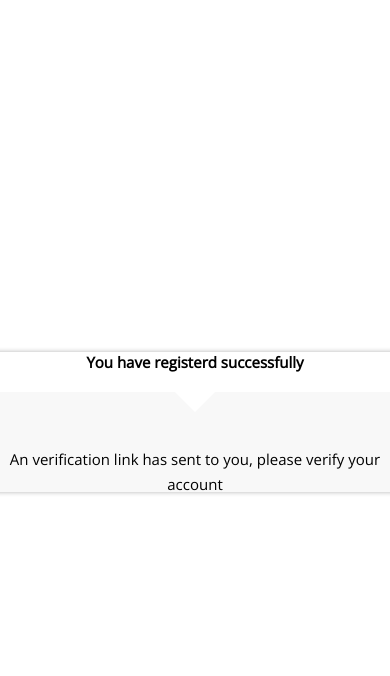
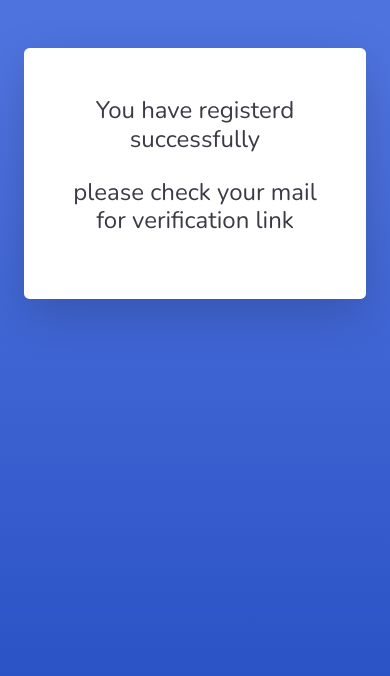
Before and after one commit to shubham405/FintechApplication, a Django app: page /verificationSent/ in a window 390 px wide. Shown: the top 676 px of the page. Run offline with Django 4.2, Linux system fonts and the light colour scheme; some libraries are stand-ins or nearby versions.

Commit message:
verification page added

```diff
--- a/templates/dashboard/verificationSent.html
+++ b/templates/dashboard/verificationSent.html
@@ -1,107 +1,63 @@
-<style>
-  .activation__wrapper {
-    position: absolute;
-    top: 50%;
-    left: 50%;
-    transform: translate( -50%, -50%);
-  }
-  .activation__container {
-    background-color: rgb(255,255,255);
-    box-shadow: 0 0 5px 0 rgba(0,0,0,0.3);
-    border-radius: 3px;
-    width: 420px;
-    height: auto;
-    font-family: 'Open Sans';
-    text-align: center;
-  }
-  .activation__header {
-    width: 100%;
-    height: 60px;
-    padding: 10px 0;
-  }
-  .activation__logo{
-     width: 250px;
-  }
-  .activation__subject {
-    height: 40px;
-    text-align: center;
-    font-size: 15px;
-    font-weight: 600;
-  }
-  .activation__arrow {
-    position: relative;
-    background: transparent;
-}
-  .activation__arrow:after {
-    top: 100%;
-    left: 50%;
-    border: solid transparent;
-    content: " ";
-    height: 0;
-    width: 0;
-    position: absolute;
-    pointer-events: none;
-    border-color: rgba(255, 255, 255, 0);
-    border-top-color: #fff;
-    border-width: 20px;
-    margin-left: -20px;
-}
-  .activation__message {
-    background-color: rgb(248,248,248);
-    height: 60px;
-    line-height: 25px;
-    padding: 30px 10px 10px;
-    font-size: 15px;
-  }
-  .activation__user {
-    font-weight: 600;
-    font-size: 18px;
-  }
-  .activation__link {
-    background-color: rgb(255,255,255);
-    height: 100px;
-    font-size: 15px;
-    line-height: 25px;
-    padding: 20px 10px;
-  }
-  .activation__btn {
-    border-radius: 3px;
-    color: rgb(255,255,255);
-    font-size: 15px;
-    background: rgb(21,142,255);
-    padding: 10px 20px;
-    text-decoration: none;
-    width: 200px;
-    margin: 10px auto 0;
-    cursor: pointer;
-  }
-  .activation__btn:hover {
-    background: #2997ff; /*lighten(rgb(21,142,255), 3)*/
-    text-decoration: none;
-  }
-  .activation__footer {
-    font-size: 13px;
-    line-height: 20px;
-    height: 50px;
-    padding: 10px 0;
-  }
-</style>
+{% load static %}
+<!DOCTYPE html>
+<html lang="en">
 
-<link rel="stylesheet" type="text/css" href="//fonts.googleapis.com/css?family=Open+Sans" />
+<head>
 
-<div class="activation__wrapper">
-  <div class="activation__container">
-  {% csrf_token %}
-    <div class="activation__subject">
-                                     {% if displayMessage %}
-                                     {{displayMessage}}
-                                     {% endif %} </div>
-    <div class="activation__arrow"></div>
-    <div class="activation__message">
-      <div>
-        <!--<Username>-->
-        <br/>An verification link has sent to you, please verify your account<br></div>
+    <meta charset="utf-8">
+    <meta http-equiv="X-UA-Compatible" content="IE=edge">
+    <meta name="viewport" content="width=device-width, initial-scale=1, shrink-to-fit=no">
+    <meta name="description" content="">
+    <meta name="author" content="">
+
+    <title>Admin Registeration</title>
+
+    <!-- Custom fonts for this template-->
+    <link href="{%static 'vendor/fontawesome-free/css/all.min.css'%}" rel="stylesheet" type="text/css">
+    <link
+        href="https://fonts.googleapis.com/css?family=Nunito:200,200i,300,300i,400,400i,600,600i,700,700i,800,800i,900,900i"
+        rel="stylesheet">
+
+    <!-- Custom styles for this template-->
+    <link href="{%static 'css/sb-admin-2.min.css'%}" rel="stylesheet">
+
+</head>
+
+<body class="bg-gradient-primary">
+
+    <div class="container">
+
+        <div class="card o-hidden border-0 shadow-lg my-5">
+            <div class="card-body p-0">
+                <!-- Nested Row within Card Body -->
+                <div class="row">
+                    <div class="col-lg-5 d-none d-lg-block bg-register-image"></div>
+                    <div class="col-lg-7">
+                        <div class="p-5">
+                            <div class="text-center">
+                                {% if displayMessage %}
+                                <h1 class="h4 text-gray-900 mb-4"> {{displayMessage}}</h1>
+                                <h2 class="h4 text-gray-900 mb-3"> please check your mail for verification link</h2>
+                            </div>
+                           {%endif%}
+                        </div>
+                    </div>
+                </div>
+            </div>
+        </div>
+
     </div>
 
-  </div>
-</div>
+    <!-- Bootstrap core JavaScript-->
+    <script src="{%static 'vendor/jquery/jquery.min.js'%}"></script>
+    <script src="{%static 'vendor/bootstrap/js/bootstrap.bundle.min.js'%}"></script>
+
+    <!-- Core plugin JavaScript-->
+    <script src="{%static 'vendor/jquery-easing/jquery.easing.min.js'%}"></script>
+
+    <!-- Custom scripts for all pages-->
+    <script src="{%static 'js/sb-admin-2.min.js'%}"></script>
+
+</body>
+
+</html>
```
